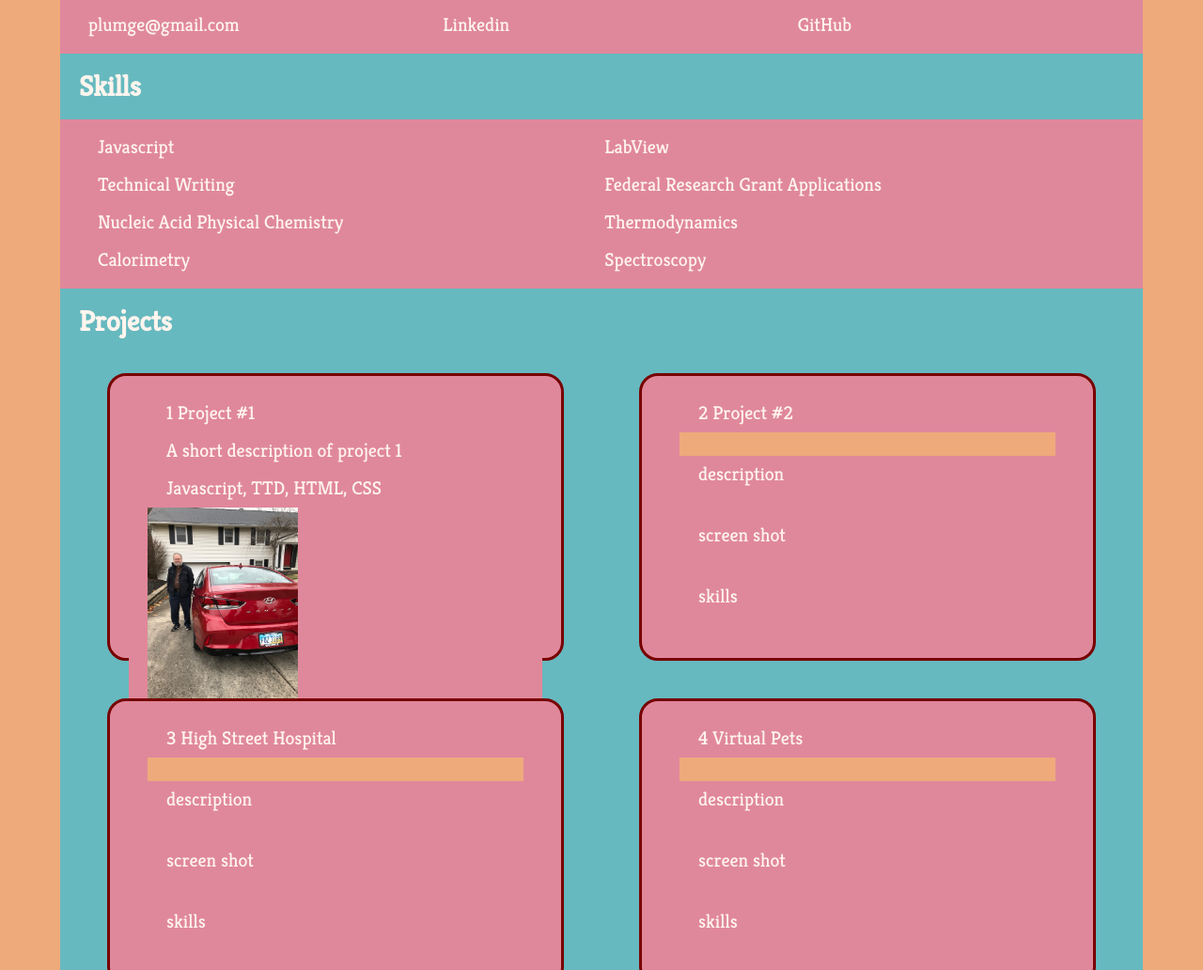
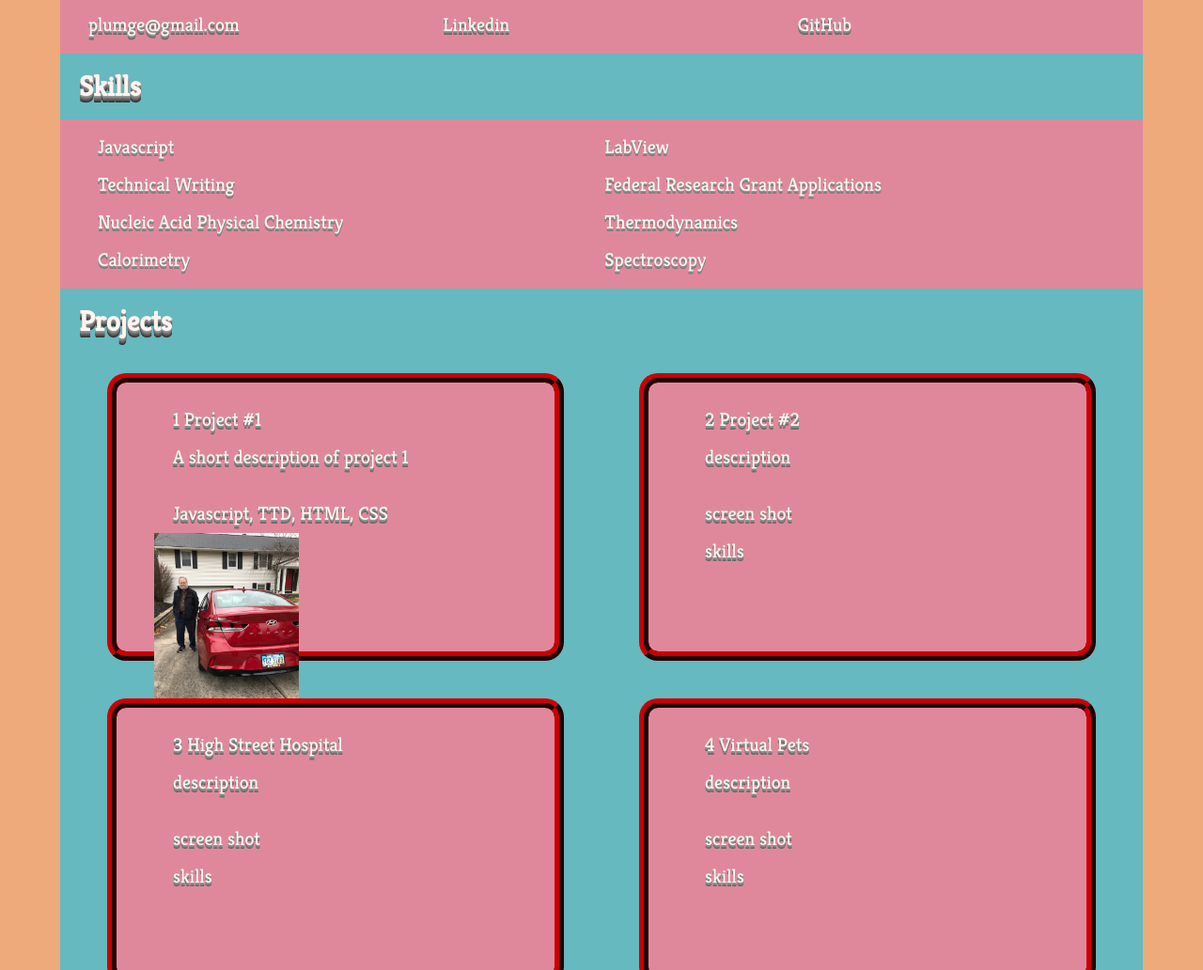
Before and after one commit to eplum/eplum.github.io, a plain HTML site: page index.html in a window 1280 px wide. Shown: the part 443-1475 px from the top of the page at 94% size. Drawn offline with Linux system fonts and the light colour scheme.

Commit message:
added 3d text effect

```diff
--- a/css/main.css
+++ b/css/main.css
@@ -52,12 +52,13 @@ a:hover{
 .about-me__list{
 
     display:grid;
-
+    text-shadow: 0px 1px 0px #999, 0px 2px 0px #888, 0px 3px 0px #777;
 }
 
 .main__title, .about-me__title, .contact-info__title, .my-skills__title, .my-projects__title {
     background-color:  var(--powder);
     padding: 1rem 1rem;
+    text-shadow: 0px 1px 0px #999, 0px 2px 0px #888, 0px 3px 0px #777, 0px 4px 0px #666, 0px 5px 0px #555, 0px 6px 0px #444, 0px 7px 0px #333333;
 
 }
 
@@ -65,17 +66,18 @@ a:hover{
 display:flex;
 justify-content:center;
 
+
 }
 
 .contact-info__list{
     display:flex;
     align-items: center;
-    justify-content:center;
+    justify-content: space-evenly;
 }
 
 .my-menu, .my-menu__list, .my-menu__list__item,.contact-info__list, .contact-info__list__link {
     background-color: var(--teal);
-
+    text-shadow: 0px 1px 0px #999, 0px 2px 0px #888, 0px 3px 0px #777, 0px 4px 0px #666;
     width:100%;
     padding: 0.5rem 0.5rem;
 }
@@ -91,8 +93,9 @@ justify-content:center;
 
 .my-projects__list{
     display:grid;
-    border: 3px rgb(119, 0, 0) solid;
+    border: 10px rgb(119, 0, 0);
     border-radius: 1rem;
+    border-style: ridge;
     margin: 1 rem;
 
 }
@@ -113,7 +116,8 @@ justify-content:center;
  }
  .my-projects__article{
     display:grid;
-    grid-template-rows: 2rem 5rem 2 rem 9rem;
+    grid-template-rows: 2rem 3rem 2rem 4rem;
+    text-shadow: 0px 1px 0px #999, 0px 2px 0px #888, 0px 3px 0px #777, 0px 4px 0px #666;
 
  }
  .project1__photo{
@@ -126,12 +130,14 @@ justify-content:center;
     background-color:var(--teal);
     padding: 0.5rem 1rem;
     width: 100%
+
 }
 
 .my-skills__list{
 
 display:grid;
 grid-template-columns: auto auto;
+text-shadow: 0px 1px 0px #999, 0px 2px 0px #888, 0px 3px 0px #777;
 }
 
 .wrapper {
```
